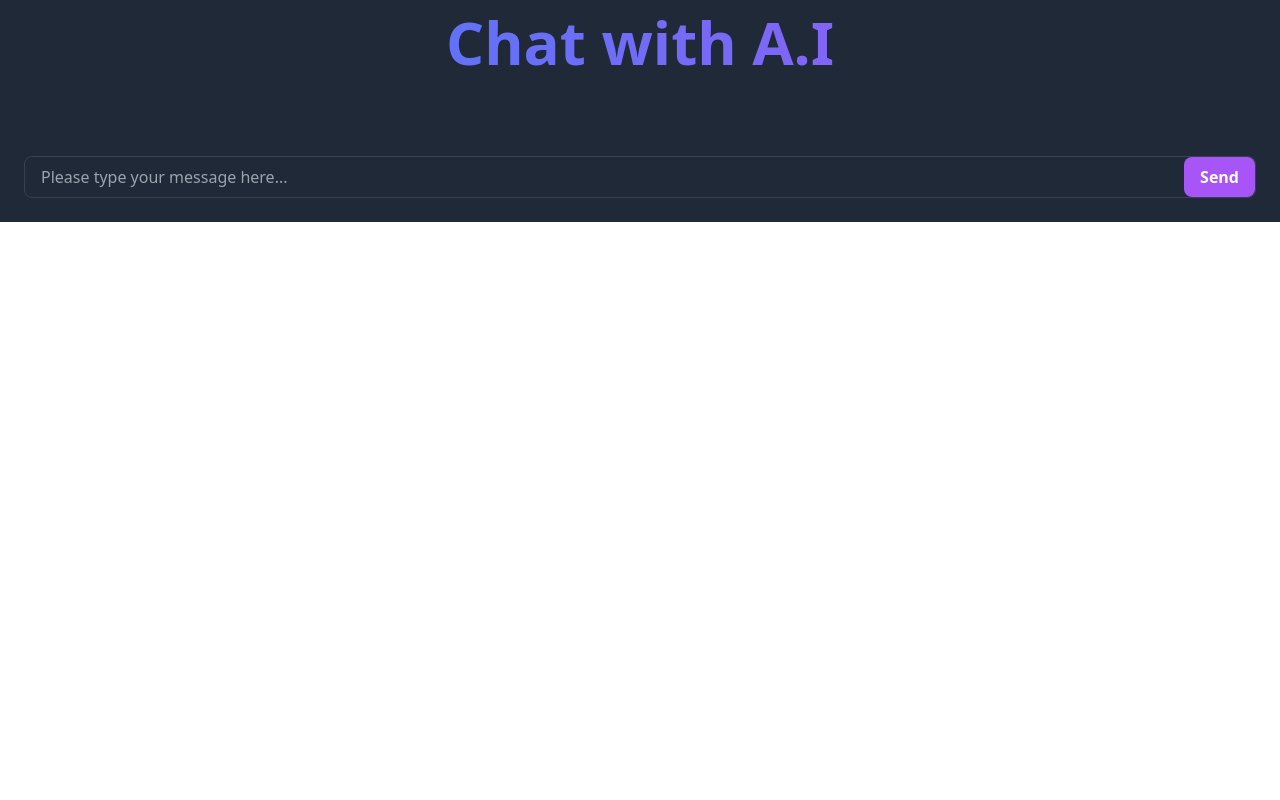
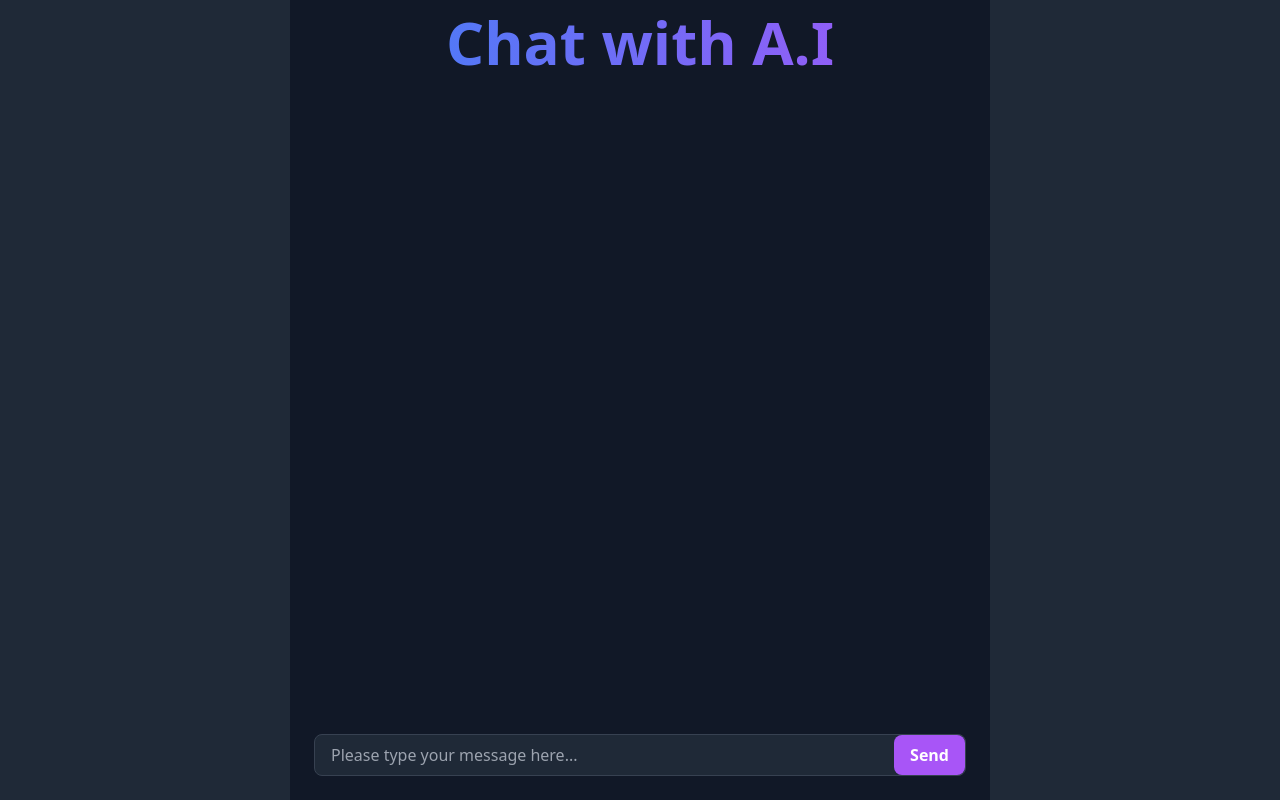
Before and after one commit to arifh331/Open-AI-Chat, a Next.js app: page / in a window 1280 px wide. Built offline with nearby package versions, Linux system fonts and the light colour scheme.

Commit message:
Changes to styling

```diff
--- a/src/pages/index.js
+++ b/src/pages/index.js
@@ -66,11 +66,13 @@ export default function Home() {
 
 
   return (
-    //taking out the styling because it's breaking the app
+    ////container div for the entire chat
     //className='container mx-auto max-w-[700px]'>
-    <div>
+    <div className='container mx-auto max-w-[700px]'>
+
+
       {/*  className='flex flex-col h-screen bg-gray-900' */}
-      <div>
+      <div className='flex flex-col h-screen bg-gray-900'>
     <h1 className='bg-gradient-to-r from-blue-500 to-purple-500 text-transparent bg-clip-text text-center py-3 font-bold text-6xl'>
       Chat with A.I
     </h1>
```
